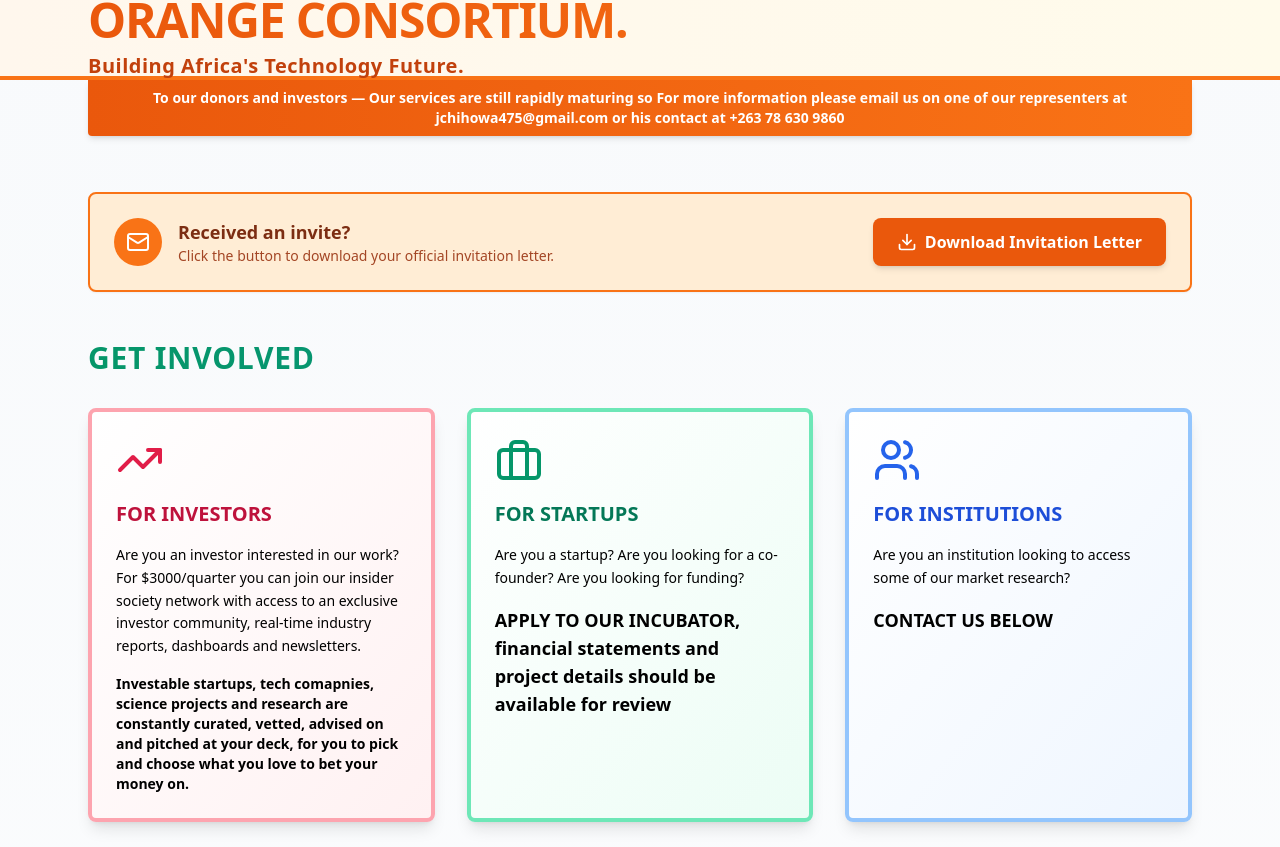
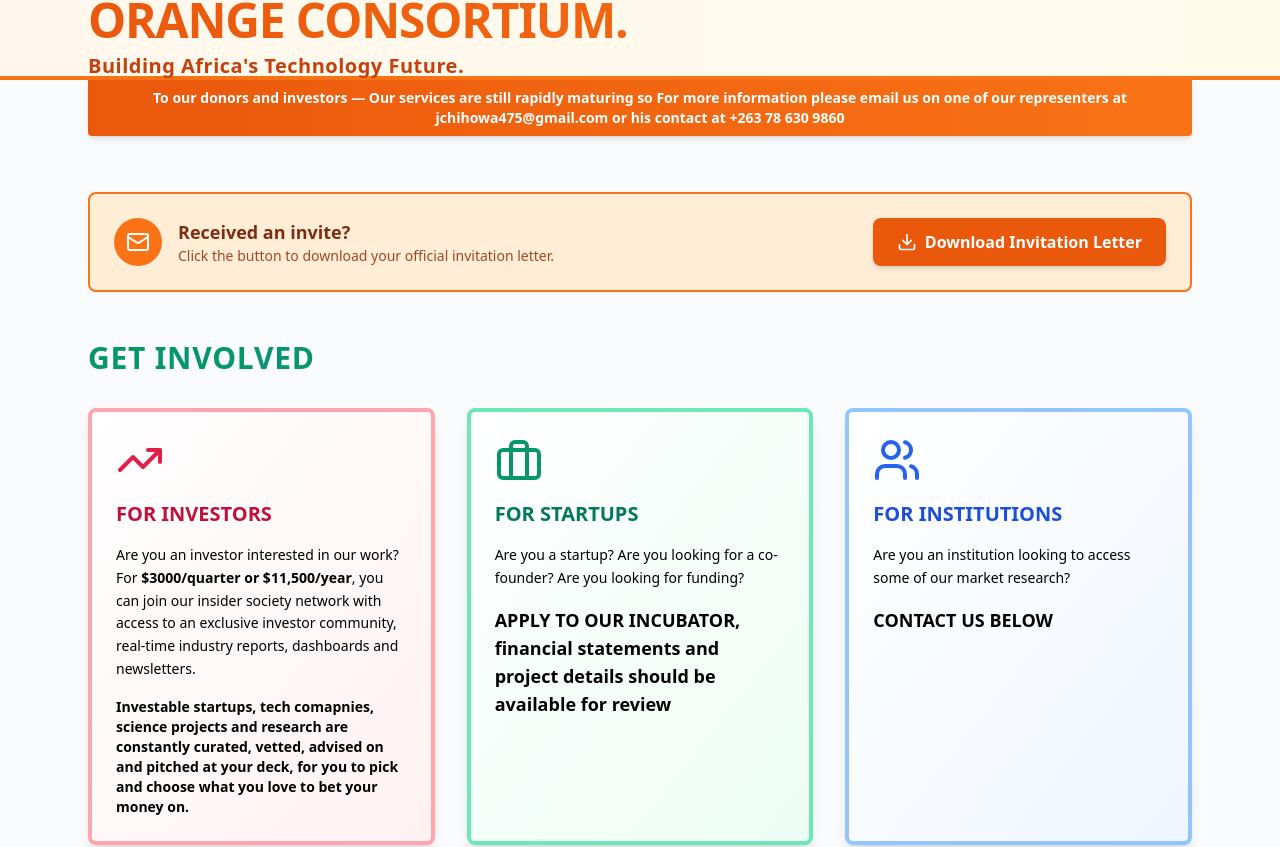
Before and after one commit to mushroom1492/orange-consortium, a React (Vite) app: page / in a window 1280 px wide. Shown: the top 847 px of the page. Built offline with nearby package versions, Linux system fonts and the light colour scheme.

Commit message:
minor edit

```diff
--- a/src/App.tsx
+++ b/src/App.tsx
@@ -67,10 +67,10 @@ function App() {
                 For Investors
               </h3>
               <p className="mb-4 text-sm leading-relaxed">
-                Are you an investor interested in our work? For $3000/quarter
-                you can join our insider society network with access to an
-                exclusive investor community, real-time industry reports,
-                dashboards and newsletters.
+                Are you an investor interested in our work? For{" "}
+                <b>$3000/quarter or $11,500/year</b>, you can join our insider
+                society network with access to an exclusive investor community,
+                real-time industry reports, dashboards and newsletters.
               </p>
               <p className="font-bold text-sm">
                 Investable startups, tech comapnies, science projects and
```
